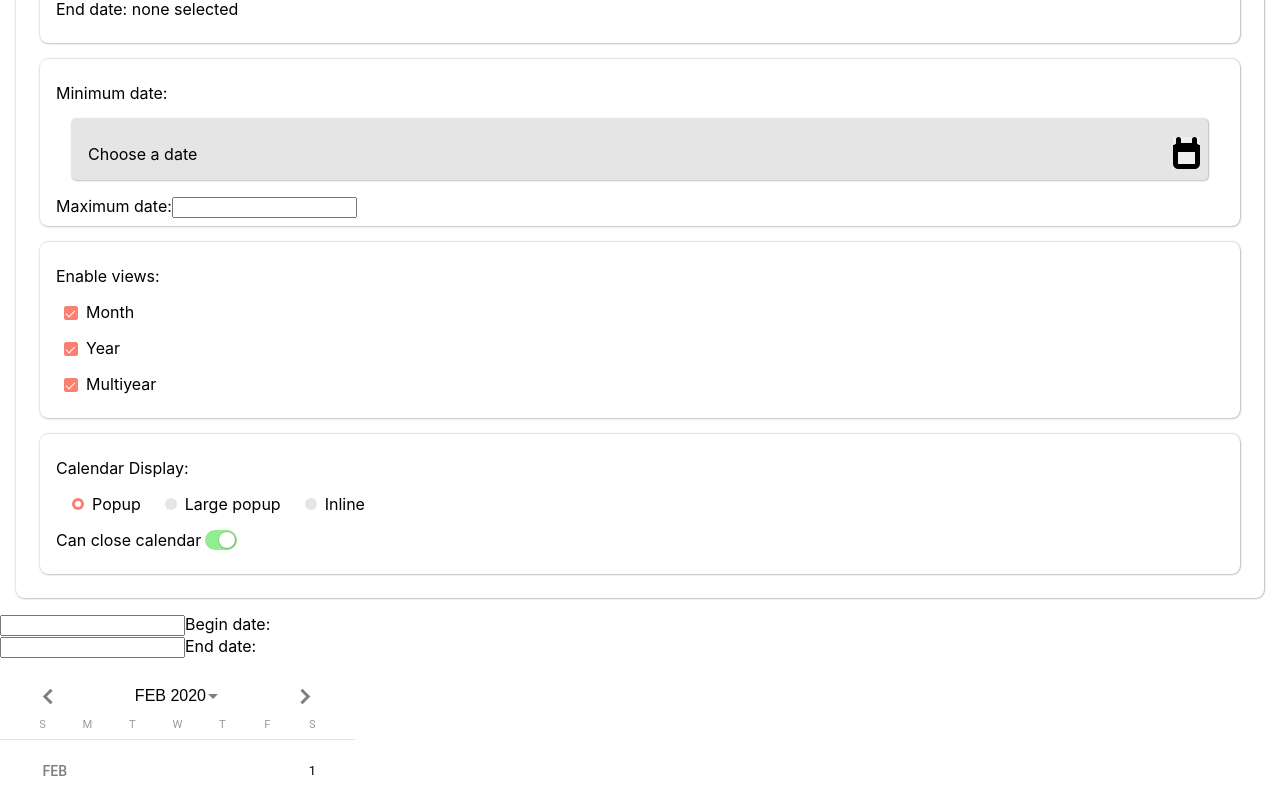
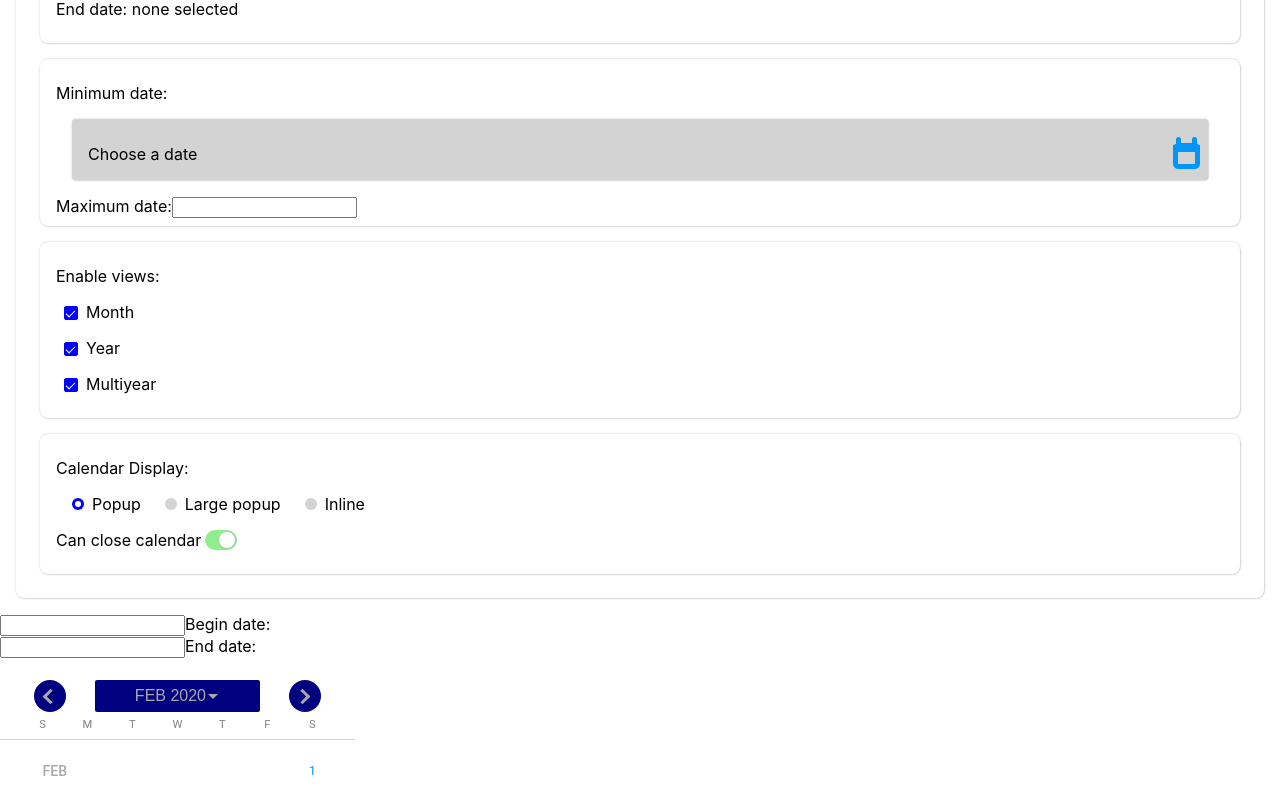
Before and after one commit to kelbert2/Datepicker, a React (Create React App) app: page / in a window 1280 px wide. Shown: the part 340-1140 px from the top of the page. Built offline with nearby package versions, Linux system fonts and the light colour scheme.

Commit message:
Added color theming input

```diff
--- a/src/App.css
+++ b/src/App.css
@@ -53,6 +53,8 @@
   width: calc(100% - .5em);
   text-align: left;
 
+  position: relative;
+  z-index: 1;
   font-size: 1em;
   line-height: 1em;
 
@@ -64,7 +66,6 @@
   position: absolute;
   left: .5em;
   bottom: .5em;
-  z-index: -1;
 
   transition: all .3s;
 }
@@ -87,6 +88,7 @@
   box-sizing: border-box;
 
   border: none;
+  background: transparent;
 }
 
 .fields-button::before,
--- a/src/Datepicker.css
+++ b/src/Datepicker.css
@@ -9,12 +9,44 @@
     --neutral: rgba(0, 0, 0, .4);
     --neutral-dark: rgba(0, 0, 0, .5);
     --on-background: black;
+    --on-neutral-light: black;
+    --on-neutral: white;
+    --on-neutral-dark: white;
+
+    --th: var(--background);
+    --on-th: var(--neutral);
+
+    --divider: var(--neutral-light);
+    --label-text: var(--neutral-dark);
+
+    --button-background: transparent;
+    --on-button: var(--neutral-dark);
+    --button-border: none;
+
+    --hover: var(--neutral-light);
+    --on-hover: var(--on-neutral-light);
+
+    --today: var(--neutral);
+
+    --disabled: transparent;
+    --on-disabled: var(--neutral);
+    /* --th: white;
+    --on-th: rgba(0, 0, 0, .4);
+
+    --divider: rgba(0, 0, 0, .1);
+    --label-text: rgba(0, 0, 0, .5);
 
     --hover: rgba(0, 0, 0, .1);
     --on-hover: black;
 
-    --disabled: white;
-    --on-disabled: rgba(0, 0, 0, .4);
+    --button-background: transparent;
+    --on-button: rgba(0, 0, 0, .5);
+    --button-border: none;
+
+    --today: rgba(0, 0, 0, .4);
+
+    --disabled: transparent;
+    --on-disabled: rgba(0, 0, 0, .4); */
 
     --border-width: 1.5px;
 }
@@ -91,7 +123,9 @@
     padding: 0 0 .7em 0;
     font-size: .7em;
     font-weight: 400;
-    color: var(--neutral);
+    /* color: var(--neutral); */
+    background: var(--th);
+    color: var(--on-th);
 }
 
 .calendar .divider {
@@ -107,7 +141,8 @@
     right: -10em;
 
     height: 1px;
-    background: var(--neutral-light);
+    /* background: var(--neutral-light); */
+    background: var(--divider);
 }
 
 .calendar tbody {
@@ -115,7 +150,8 @@
 }
 
 .calendar .labelText {
-    color: var(--neutral-dark);
+    /* color: var(--neutral-dark); */
+    color: var(--label-text);
     font-size: 1.1em;
     font-weight: 500;
 }
@@ -255,17 +291,20 @@
     height: 2em;
 
     font-size: 1em;
-    background-color: transparent;
-    border: none;
+    /* background-color: transparent; */
+    background: var(--button-background);
+    /* border: none; */
+    border: var(--button-border);
 }
 
 .calendar button:not(:disabled) {
     cursor: pointer;
+    color: var(--on-button);
 }
 
 .calendar button:not(:disabled):focus,
 .calendar button:not(:disabled):hover {
-    background-color: var(--neutral-light);
+    background-color: var(--hover);
 }
 
 .calendar button.period {
@@ -283,7 +322,8 @@
 
     border-left: .32em solid transparent;
     border-right: .32em solid transparent;
-    border-top: .32em solid var(--neutral-dark);
+    /* border-top: .32em solid var(--neutral-dark); */
+    border-top: .32em solid var(--on-button);
 }
 
 .calendar button.left,
@@ -295,8 +335,10 @@
 
 .calendar button.left:not(:disabled)::after,
 .calendar button.right:not(:disabled)::after {
-    border-right: .2em solid var(--neutral-dark);
-    border-bottom: .2em solid var(--neutral-dark);
+    /* border-right: .2em solid var(--neutral-dark);
+    border-bottom: .2em solid var(--neutral-dark); */
+    border-right: .2em solid var(--on-button);
+    border-bottom: .2em solid var(--on-button);
 
     transform-origin: center center;
 }
@@ -311,7 +353,6 @@
 
     width: .5em;
     height: .5em;
-
 }
 
 .calendar button.left::after {
--- a/src/Datepicker.tsx
+++ b/src/Datepicker.tsx
@@ -1,7 +1,7 @@
 import DatepickerContext, { DateData, IDatepickerContext, reducer, IDatepickerProps } from "./DatepickerContext";
 import { VIEW, getMonthNames, getMonth, getYear, YEARS_PER_PAGE, parseStringAsDate, formatDateDisplay } from "./CalendarUtils";
-import React from "react";
-import Input from "./Input";
+import React, { useCallback, useLayoutEffect } from "react";
+import Input, { blueThemeArray } from "./Input";
 import './Datepicker.css';
 
 function Datepicker({
@@ -89,9 +89,19 @@ function Datepicker({
         "--neutral": "rgba(0, 0, 0, .4)",
         "--neutral-dark": "rgba(0, 0, 0, .5)",
         "--on-background": "black"
-    }
+    },
+    themeArray = []
+}: IDatepickerProps) {
+    // "--color: salmon",
+    // "--color-light: rgb(250, 186, 160)",
+    // "--on-color: white",
+    // "--on-color-light: black",
 
-}: IDatepickerProps) {
+    // "--background: white",
+    // "--neutral-light: rgba(0, 0, 0, .1)",
+    // "--neutral: rgba(0, 0, 0, .4)",
+    // "--neutral-dark: rgba(0, 0, 0, .5)",
+    // "--on-background: black"
 
     const props = {
         selectedDate,
@@ -160,7 +170,8 @@ function Datepicker({
         parseStringToDate,
         displayDateAsString,
 
-        theme
+        theme,
+        themeArray
     } as IDatepickerContext;
 
     const DatepickerContextProvider = ({ children }: { children: any }) => {
@@ -170,19 +181,94 @@ function Datepicker({
         );
     }
     // const DatepickerContextConsumer = DatepickerContext.Consumer;
+    // /** Replace styles with input. */
+    // const _applyTheme = useCallback(() => {
+    //     //for (let key in theme) {
+    //     Object.keys(theme).forEach(key => {
+    //         const value = (theme as any)[key];
+    //         document.documentElement.style.setProperty(key, value);
+    //     });
+    // }, [theme]);
 
-    const _applyTheme = () => {
-        for (let key in theme) {
+    // /** Set theme on mount. */
+    // useLayoutEffect(() => {
+    //     _applyTheme();
+    // }, []);
+
+    // /** When style inputs change, update css. */
+    // useLayoutEffect(() => {
+    //     _applyTheme();
+    // }, [_applyTheme]);
+    const _applyThemeGlobal = useCallback((theme: string[]) => {
+        // TODO: Shouldn't have to check for empty string, but it seems to be re-rendering with default value
+        if (theme.length > 0) {
+            const root = document.getElementsByTagName('html')[0];
+            root.style.cssText = theme.join(';');
+        }
+    }, []);
+
+    /** When style inputs change, update css. */
+    // useLayoutEffect(() => {
+    //     _applyTheme();
+    // }, [_applyTheme]);
+    // Object.keys(theme).forEach(key => {
+    //     const value = (theme as any)[key];
+    //     document.documentElement.style.setProperty(key, value);
+    // });
+    // _applyThemeGlobal(blueThemeArray);
+    // });
+
+    // useLayoutEffect(() => {
+    //     console.log("theme array prop on mount:");
+    //     console.log(themeArray);
+    //     _applyThemeGlobal(themeArray);
+    // });
+    useLayoutEffect(() => {
+        // Object.keys(theme).forEach(key => {
+        //     const value = (theme as any)[key];
+        //     document.documentElement.style.setProperty(key, value);
+        // });
+        console.log("theme array prop:");
+        console.log(themeArray);
+        _applyThemeGlobal(themeArray);
+
+        // _applyThemeGlobal(Object.keys(theme).map((key) => {
+        //     const value = (theme as any)[key];
+        //     // console.log(key + ": " + value);
+        //     return key + ": " + value;
+        // }));
+
+        // const root = document.getElementsByTagName('html')[0];
+        // root.style.cssText = (blueThemeArray).join(";");
+        // console.log((blueThemeArray).map((item) => {
+        //     return item + ";";
+        // }).join());
+        // console.log(blueThemeArray.join(";"));
+        // root.style.cssText = (Object.keys(theme).map((key) => {
+        //     const value = (theme as any)[key];
+        //     console.log(key + ": " + value);
+        //     return key + ": " + value;
+        // })).join(';');
+
+    }, [_applyThemeGlobal, themeArray]);
+
+    const makeArray = () => {
+        let array = [] as string[];
+        Object.keys(theme).forEach(key => {
             const value = (theme as any)[key];
-            document.documentElement.style.setProperty(key, value);
-        }
-    };
+            array.push(key + ": " + value);
+        });
+        return array;
+    }
 
     // TODO: May refactor to have Calendar be called here
     return (
         <DatepickerContextProvider>
+            {/* <button
+                onClick={() => _applyTheme()}
+            >Theme</button> */}
             <Input></Input>
-        </DatepickerContextProvider>
+        </DatepickerContextProvider >
     )
 }
 
--- a/src/DatepickerContext.tsx
+++ b/src/DatepickerContext.tsx
@@ -12,16 +12,16 @@ export interface DateData {
 }
 export type CalendarDisplay = 'popup' | 'popup-large' | 'inline';
 export interface DatepickerTheme {
-    "--color": string,
-    "--color-light": string,
-    "--on-color": string,
-    "--on-color-light": string,
+    "--color"?: string,
+    "--color-light"?: string,
+    "--on-color"?: string,
+    "--on-color-light"?: string,
 
-    "--background": string,
-    "--neutral-light": string,
-    "--neutral": string,
-    "--neutral-dark": string,
-    "--on-background": string
+    "--background"?: string,
+    "--neutral-light"?: string,
+    "--neutral"?: string,
+    "--neutral-dark"?: string,
+    "--on-background"?: string
 }
 // as { [key: string]: string };
 
@@ -93,6 +93,7 @@ export interface DatepickerTheme {
  * @param displayDateAsString:
  *
  * @param theme: Provides DatepickerTheme colors for styling purposes.
+ * @param themeArray: Provides DatepickerTheme colors for styling purposes.
  *
  * @param dispatch: For React useReducer to modify context values.
  */
@@ -164,6 +165,7 @@ export interface IDatepickerContext {
     displayDateAsString: (date: Date) => string,
 
     theme: DatepickerTheme,
+    themeArray: string[],
 
     dispatch: React.Dispatch<IAction>,
 }
@@ -253,8 +255,19 @@ const datepickerContextDefaultValue = {
         "--neutral": "rgba(0, 0, 0, .4)",
         "--neutral-dark": "rgba(0, 0, 0, .5)",
         "--on-background": "black"
-    }
+    },
+    themeArray: [
+        "--color: salmon",
+        "--color-light: rgb(250, 186, 160)",
+        "--on-color: white",
+        "--on-color-light: black",
 
+        "--background: white",
+        "--neutral-light: rgba(0, 0, 0, .1)",
+        "--neutral: rgba(0, 0, 0, .4)",
+        "--neutral-dark: rgba(0, 0, 0, .5)",
+        "--on-background: black"
+    ]
 } as IDatepickerContext;
 const DatepickerContext = React.createContext(datepickerContextDefaultValue);
 // export default React.createContext(datepickerContextDefaultValue);
@@ -467,4 +480,5 @@ export interface IDatepickerProps {
     displayDateAsString?: (date: Date) => string,
 
     theme?: DatepickerTheme,
+    themeArray?: string[],
 }
--- a/src/DatepickerProvider.tsx
+++ b/src/DatepickerProvider.tsx
@@ -1,6 +1,6 @@
 import DatepickerContext, { DateData, IDatepickerContext, reducer, IDatepickerProps, IAction } from "./DatepickerContext";
 import { VIEW, getMonthNames, getMonth, getYear, YEARS_PER_PAGE, parseStringAsDate, formatDateDisplay } from "./CalendarUtils";
-import React from "react";
+import React, { useLayoutEffect, useCallback } from "react";
 import './Datepicker.css';
 import DatepickerNoInput from "./DatepickerNoInput";
 
@@ -171,12 +171,29 @@ function DatepickerProvider({
     }
     // const DatepickerContextConsumer = DatepickerContext.Consumer;
 
-    const _applyTheme = () => {
-        for (let key in theme) {
-            const value = (theme as any)[key];
-            document.documentElement.style.setProperty(key, value);
-        }
-    };
+    // /** Replace styles with input. */
+    // const _applyTheme = useCallback(() => {
+    //     //for (let key in theme) {
+    //     Object.keys(theme).forEach(key => {
+    //         const value = (theme as any)[key];
+    //         document.documentElement.style.setProperty(key, value);
+    //     });
+    // }, [theme]);
+
+    // /** Set theme on mount. */
+    // useLayoutEffect(() => {
+    //     _applyTheme();
+    // });
+
+    // /** When style inputs change, update css. */
+    // useLayoutEffect(() => {
+    //     _applyTheme();
+    // }, [_applyTheme]);
+    // Object.keys(theme).forEach(key => {
+    //     const value = (theme as any)[key];
+    //     document.documentElement.style.setProperty(key, value);
+    // });
+    // }, [theme]);
 
     // TODO: May refactor to have Calendar be called here
     return (
--- a/src/Input.tsx
+++ b/src/Input.tsx
@@ -1,5 +1,5 @@
 import React, { useContext, useState, ChangeEvent, useEffect, useLayoutEffect, useRef, useCallback } from 'react';
-import DatepickerContext, { DateData, CalendarDisplay } from './DatepickerContext';
+import DatepickerContext, { DateData, CalendarDisplay, DatepickerTheme } from './DatepickerContext';
 import Calendar from './Calendar';
 import { compareDaysMonthsAndYears, simpleUID, compareDates, formatDateDisplay } from './CalendarUtils';
 
@@ -8,6 +8,54 @@ const CALENDAR_CLASS_INLINE = 'inline';
 const CALENDAR_CLASS_POPUP = 'popup';
 const CALENDAR_CLASS_POPUP_LARGE = 'popup-large';
 const INPUT_CLASS_FILLED = 'filled';
+
+export const blueThemeArray = [
+    "--color: blue",
+    "--color-light: lightblue",
+    "--on-color: white",
+    "--on-color-light: white",
+
+    "--background: white",
+    "--neutral-light: lightgray",
+    "--neutral: gray",
+    "--neutral-dark: darkgray",
+    "--on-background: rgb(0,150,250)",
+
+    "--on-neutral-light: black",
+    "--on-neutral: white",
+    "--on-neutral-dark: white",
+
+    "--th: var(--background)",
+    "--on-th: var(--neutral)",
+
+    "--divider: var(--neutral-light)",
+    "--label-text: var(--neutral-dark)",
+
+    "--button-background: navy",
+    "--on-button: var(--neutral-dark)",
+    "--button-border: none",
+
+    "--hover: var(--neutral-light)",
+    "--on-hover: var(--on-neutral-light)",
+
+    "--today: var(--neutral)",
+
+    "--disabled: transparent",
+    "--on-disabled: var(--neutral)"
+]
+
+export const blueThemeObject = {
+    "--color": "blue",
+    "--color-light": "lightblue",
+    "--on-color": "rgb(0,150,250)",
+    "--on-color-light": "blue",
+
+    "--background": "blue",
+    "--neutral-light": "blue",
+    "--neutral": "blue",
+    "--neutral-dark": "blue",
+    "--on-background": "rgb(0,150,250)"
+}
 
 // TODO: When input is deleted, set dates as null
 function Input() {
@@ -41,8 +89,8 @@ function Input() {
         parseStringToDate,
         displayDateAsString,
 
-        dispatch }
-        = useContext(DatepickerContext);
+        dispatch
+    } = useContext(DatepickerContext);
 
     /** Holds open state of the Calendar. */
     const [_calendarDisplay, _setCalendarDisplay] = useState((canCloseCalendar ? 'close' : 'inline') as OPEN_STATES);
@@ -105,10 +153,7 @@ function Input() {
     //TODO: move these or get it to update input quicker
     /** On minDate change, check if any values are too low as to be invalid. */
     useEffect(() => {
-        console.log("minDate: " + (minDate ? formatDateDisplay(minDate) : "null"));
-        console.log("Previous: " + (_prevMinDate.current ? formatDateDisplay(_prevMinDate.current) : "null"))
         if (minDate !== _prevMinDate.current) {
-            console.log("min date change!");
             if (minDate) {
                 if (selectedDate && compareDates(selectedDate, minDate) < 0) {
                     // Selected date is before minDate
@@ -140,7 +185,6 @@ function Input() {
     /** On maxDate change, check if any values are too high as to be invalid. */
     useEffect(() => {
         if (maxDate !== _prevMaxDate.current) {
-            console.log("maxDate change!");
             if (maxDate) {
                 if (selectedDate && compareDates(selectedDate, maxDate) > 0) {
                     // Selected date is before minDate
@@ -417,6 +461,37 @@ function Input() {
         }
     }
 
+    /** Replace styles with input. */
+    // const _applyTheme = useCallback(() => {
+    //     for (let key in theme) {
+    //         const value = (theme as any)[key];
+    //         document.documentElement.style.setProperty(key, value);
+    //     }
+    // }, [theme]);
+
+    // const _applyThemeGlobal = (theme: string[]) => {
+    //     const root = document.getElementsByTagName('html')[0];
+    //     root.style.cssText = theme.join(';');
+    // }
+
+    // /** When style inputs change, update css. */
+    // // useLayoutEffect(() => {
+    //     //     _applyTheme();
+    //     // }, [_applyTheme]);
+    //     // Object.keys(theme).forEach(key => {
+    //     //     const value = (theme as any)[key];
+    //     //     document.documentElement.style.setProperty(key, value);
+    //     // });
+    //     // _applyThemeGlobal(blueThemeArray);
+    // // });
+    // useLayoutEffect(() => {
+    //     // Object.keys(theme).forEach(key => {
+    //     //     const value = (theme as any)[key];
+    //     //     document.documentElement.style.setProperty(key, value);
+    //     // });
+    //     _applyThemeGlobal(blueThemeArray);
+    // }, [theme]);
+
     /** Renders second text input field. */
     const _renderEndInput = () => {
         return (
@@ -443,6 +518,9 @@ function Input() {
             onFocus={_onFocusHandler}
             className="datepicker"
         >
+            {/* <button
+                onClick={() => _applyTheme()}
+            >Theme</button> */}
             <div
                 role="button"
                 tabIndex={0}
@@ -469,7 +547,9 @@ function Input() {
                 {!rangeMode ? '' : _renderEndInput()}
                 <button
                     aria-label="Open calendar"
-                    className="fields-button"><span></span></button>
+                    className="fields-button">
+                    <span></span>
+                </button>
             </div>
             {
                 _calendarDisplay !== 'close' ?
--- a/src/TestDisplay.tsx
+++ b/src/TestDisplay.tsx
@@ -1,8 +1,9 @@
 import React, { useState, ChangeEvent, useRef } from "react";
-import { CalendarDisplay, DateData, DatepickerContextProvider } from "./DatepickerContext";
+import { CalendarDisplay, DateData, DatepickerContextProvider, DatepickerTheme } from "./DatepickerContext";
 import { formatDateDisplay, parseStringAsDate } from "./CalendarUtils";
 import Datepicker from "./Datepicker";
 import DatepickerProvider from "./DatepickerProvider";
+import { blueThemeArray } from "./Input";
 
 function TestDisplay() {
 
@@ -32,6 +33,19 @@ function TestDisplay() {
     const [_openMaxCalendar, _setOpenMaxCalendar] = useState(false);
     /** Timer to avoid on focus on max calendar datepicker respose not running because seen after on blur. */
     const maxTimer = useRef(null as NodeJS.Timeout | null);
+
+    const _theme = {
+        "--color": "blue",
+        "--color-light": "lightblue",
+        "--on-color": "rgb(0,150,250)",
+        "--on-color-light": "blue",
+
+        "--background": "blue",
+        "--neutral-light": "blue",
+        "--neutral": "blue",
+        "--neutral-dark": "blue",
+        "--on-background": "rgb(0,150,250)"
+    } as DatepickerTheme;
 
 
     const _onDateChange = (d: DateData) => {
@@ -163,6 +177,9 @@ function TestDisplay() {
                     calendarOpenDisplay={_calendarOpenDisplay}
                     canCloseCalendar={_canCloseCalendar}
                     closeAfterSelection={_closeAfterSelection}
+
+                    theme={_theme}
+                    themeArray={blueThemeArray}
                 ></Datepicker>
             </DatepickerContextProvider>
             <div>
```
